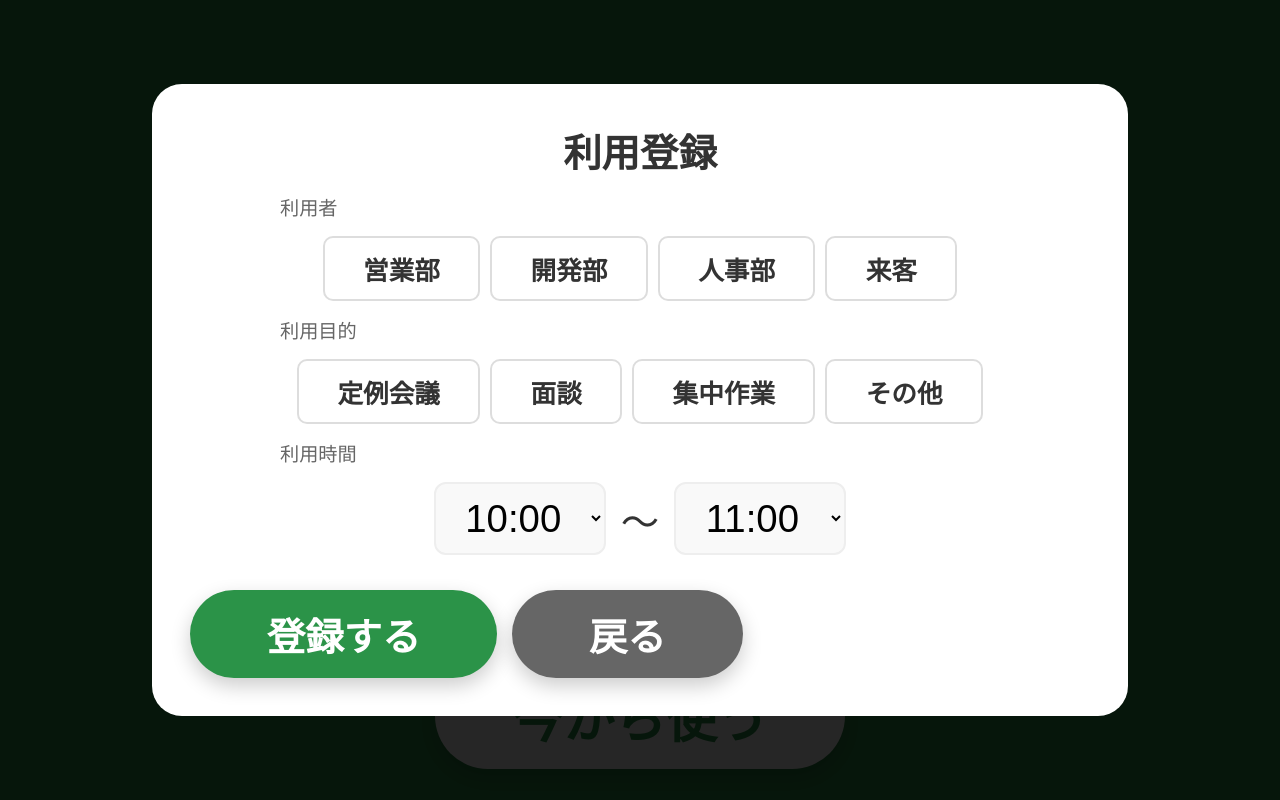
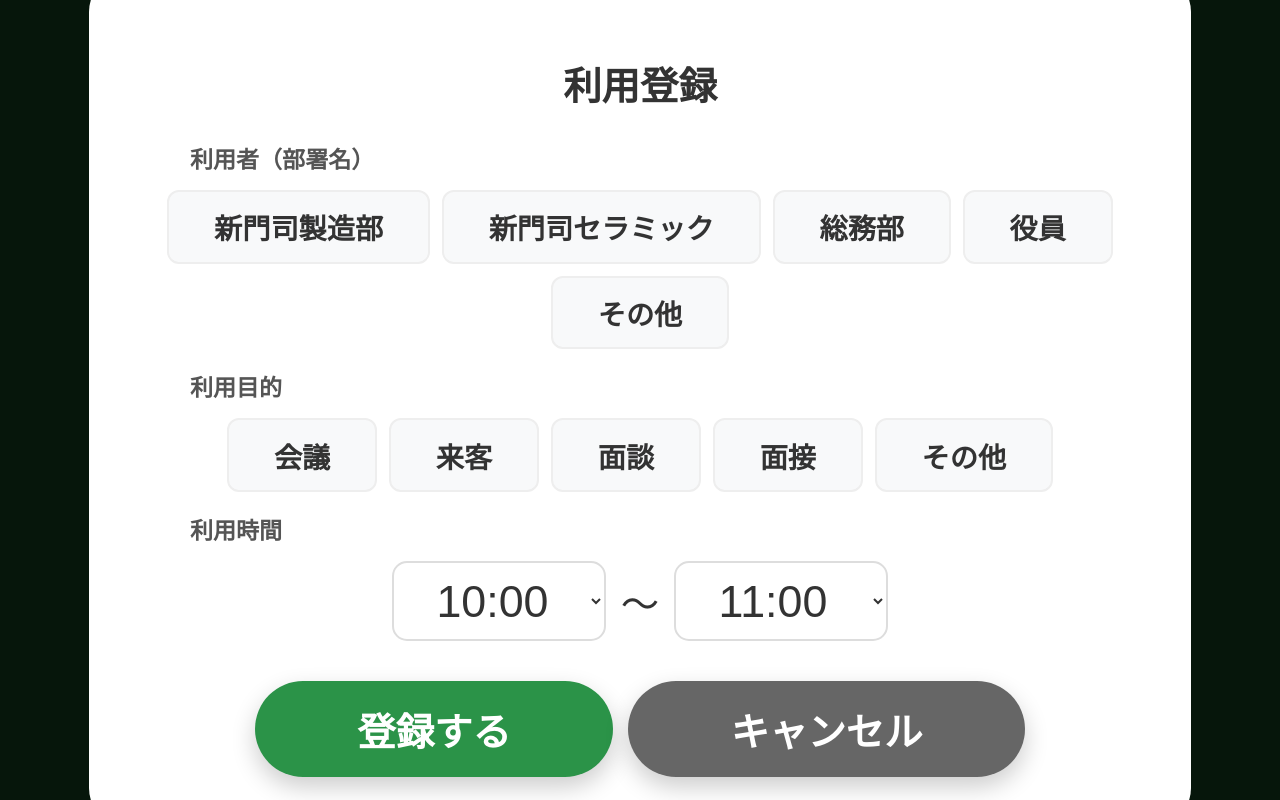
Before and after one commit to kotani6053/-, a Next.js app: page / in a window 1280 px wide. Both pictures are taken after a click on the button "今から使う". Built offline with nearby package versions, Linux system fonts and the light colour scheme.

Commit message:
Update presets and improve modal styles

```diff
--- a/app/page.js
+++ b/app/page.js
@@ -5,13 +5,13 @@ export default function TabletDisplay() {
   const [data, setData] = useState(null);
   const [isEditing, setIsEditing] = useState(false);
 
-  // プリセット（よく使う項目）
-  const userPresets = ["営業部", "開発部", "人事部", "来客"];
-  const purposePresets = ["定例会議", "面談", "集中作業", "その他"];
+  // 【ご指定のプリセットに更新】
+  const userPresets = ["新門司製造部", "新門司セラミック", "総務部", "役員", "その他"];
+  const purposePresets = ["会議", "来客", "面談", "面接", "その他"];
 
   const [form, setForm] = useState({ user: "", purpose: "", startTime: "10:00", endTime: "11:00" });
 
-  // 10分刻みの時間リスト
+  // 10分刻みの時間リスト (00:00 〜 23:50)
   const timeOptions = [];
   for (let h = 0; h < 24; h++) {
     for (let m = 0; m < 60; m += 10) {
@@ -35,6 +35,10 @@ export default function TabletDisplay() {
   }, []);
 
   const handleReserve = async () => {
+    if (!form.user || !form.purpose) {
+      alert("利用者と目的を選択してください");
+      return;
+    }
     await fetch("/api/room", {
       method: "POST",
       headers: { "Content-Type": "application/json" },
@@ -57,7 +61,7 @@ export default function TabletDisplay() {
 
   return (
     <div style={containerStyle(data.occupied)}>
-      {/* メイン表示 */}
+      {/* メイン表示：特大文字 */}
       <h1 style={{ fontSize: "20vw", margin: 0, fontWeight: "900" }}>
         {data.occupied ? "使用中" : "空室"}
       </h1>
@@ -66,7 +70,7 @@ export default function TabletDisplay() {
         {data.occupied ? (
           <div>
             <p style={{ margin: "5px 0", fontSize: "7vw" }}>{data.purpose}</p>
-            <p style={{ margin: 0 }}>{data.user} 様</p>
+            <p style={{ margin: 0 }}>{data.user}</p>
             <p style={timeLabelStyle}>{data.startTime} 〜 {data.endTime}</p>
           </div>
         ) : (
@@ -82,21 +86,19 @@ export default function TabletDisplay() {
         )}
       </div>
 
-      {/* 入力モーダル（かんたん選択版） */}
+      {/* 入力モーダル */}
       {isEditing && (
         <div style={modalOverlayStyle}>
           <div style={modalContentStyle}>
-            <h2 style={{color:"#333", fontSize:"3vw", margin:0}}>利用登録</h2>
+            <h2 style={{color:"#333", fontSize:"3vw", marginBottom: "10px"}}>利用登録</h2>
 
-            {/* 利用者選択 */}
-            <div style={labelStyle}>利用者</div>
+            <div style={labelStyle}>利用者（部署名）</div>
             <div style={presetGroupStyle}>
               {userPresets.map(u => (
                 <button key={u} onClick={() => setForm({...form, user: u})} style={presetButtonStyle(form.user === u)}>{u}</button>
               ))}
             </div>
 
-            {/* 目的選択 */}
             <div style={labelStyle}>利用目的</div>
             <div style={presetGroupStyle}>
               {purposePresets.map(p => (
@@ -104,7 +106,6 @@ export default function TabletDisplay() {
               ))}
             </div>
 
-            {/* 時間選択 */}
             <div style={labelStyle}>利用時間</div>
             <div style={{display:"flex", alignItems:"center", gap:"15px", justifyContent:"center"}}>
               <select style={selectStyle} value={form.startTime} onChange={e => setForm({...form, startTime: e.target.value})}>
@@ -116,9 +117,9 @@ export default function TabletDisplay() {
               </select>
             </div>
 
-            <div style={{display:"flex", gap:"15px", marginTop:"20px"}}>
+            <div style={{display:"flex", gap:"15px", marginTop:"30px", justifyContent: "center"}}>
               <button onClick={handleReserve} style={buttonStyle("#2B9348", "#fff", "3vw")}>登録する</button>
-              <button onClick={() => setIsEditing(false)} style={buttonStyle("#666", "#fff", "3vw")}>戻る</button>
+              <button onClick={() => setIsEditing(false)} style={buttonStyle("#666", "#fff", "3vw")}>キャンセル</button>
             </div>
           </div>
         </div>
@@ -127,30 +128,31 @@ export default function TabletDisplay() {
   );
 }
 
-/* --- スタイル定義 --- */
+/* --- デザイン・スタイル --- */
 const containerStyle = (occupied) => ({
   backgroundColor: occupied ? "#D90429" : "#2B9348",
   color: "white", height: "100vh", width: "100vw",
   display: "flex", flexDirection: "column", justifyContent: "center", alignItems: "center",
-  fontFamily: "sans-serif", textAlign: "center", position: "relative", overflow: "hidden"
+  fontFamily: "'Inter', sans-serif", textAlign: "center", position: "relative", overflow: "hidden"
 });
 
 const timeLabelStyle = {
-  margin: "10px 0", backgroundColor: "rgba(0,0,0,0.2)", padding: "10px 30px", borderRadius: "50px", display: "inline-block"
+  margin: "10px 0", backgroundColor: "rgba(0,0,0,0.2)", padding: "10px 40px", borderRadius: "50px", display: "inline-block"
 };
 
-const labelStyle = { color: "#666", fontSize: "1.5vw", textAlign: "left", width: "100%", marginLeft: "10%" };
+const labelStyle = { color: "#555", fontSize: "1.8vw", textAlign: "left", width: "90%", margin: "10px auto 5px", fontWeight: "bold" };
 
-const presetGroupStyle = { display: "flex", flexWrap: "wrap", gap: "10px", justifyContent: "center" };
+const presetGroupStyle = { display: "flex", flexWrap: "wrap", gap: "12px", justifyContent: "center", width: "100%" };
 
 const presetButtonStyle = (isSelected) => ({
-  padding: "1.5vh 3vw", fontSize: "2vw", borderRadius: "10px", border: isSelected ? "none" : "2px solid #ddd",
-  backgroundColor: isSelected ? "#1D3557" : "#fff", color: isSelected ? "#fff" : "#333", cursor: "pointer", fontWeight: "bold"
+  padding: "1.8vh 3.5vw", fontSize: "2.2vw", borderRadius: "12px", border: isSelected ? "none" : "2px solid #eee",
+  backgroundColor: isSelected ? "#1D3557" : "#f8f9fa", color: isSelected ? "#fff" : "#333", cursor: "pointer", fontWeight: "bold",
+  transition: "0.2s"
 });
 
-const buttonStyle = (bg, col, fsize = "4vw") => ({
-  padding: "2vh 6vw", fontSize: fsize, borderRadius: "100px", border: "none",
-  backgroundColor: bg, color: col, fontWeight: "900", cursor: "pointer", boxShadow: "0 8px 20px rgba(0,0,0,0.2)"
+const buttonStyle = (bg, col, fsize = "4.5vw") => ({
+  padding: "2.5vh 8vw", fontSize: fsize, borderRadius: "100px", border: "none",
+  backgroundColor: bg, color: col, fontWeight: "900", cursor: "pointer", boxShadow: "0 10px 25px rgba(0,0,0,0.2)"
 });
 
 const modalOverlayStyle = {
@@ -159,10 +161,10 @@ const modalOverlayStyle = {
 };
 
 const modalContentStyle = {
-  backgroundColor: "white", padding: "3vw", borderRadius: "30px",
-  display: "flex", flexDirection: "column", gap: "15px", width: "85%", maxWidth: "900px"
+  backgroundColor: "white", padding: "4vw", borderRadius: "40px",
+  display: "flex", flexDirection: "column", gap: "10px", width: "90%", maxWidth: "1000px"
 };
 
 const selectStyle = {
-  padding: "1.5vh 2vw", fontSize: "3vw", borderRadius: "12px", border: "2px solid #eee", backgroundColor: "#f9f9f9"
+  padding: "1.5vh 3vw", fontSize: "3.5vw", borderRadius: "15px", border: "2px solid #ddd", backgroundColor: "#fff", color: "#333"
 };
```
